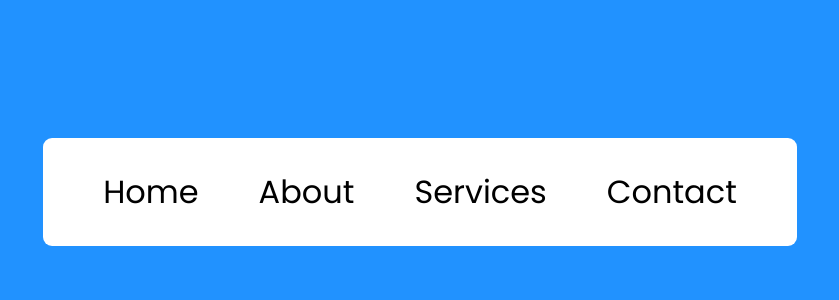
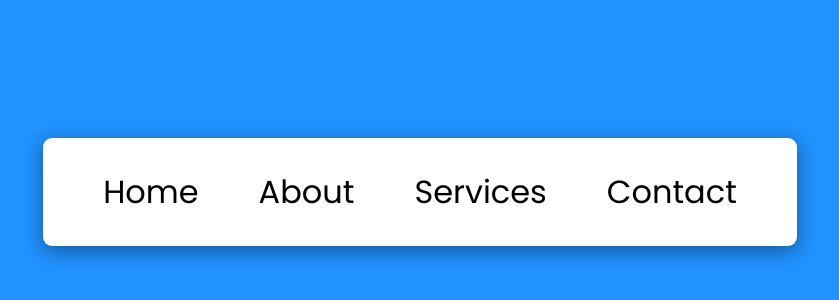
Before and after one commit to David-111409/Practice-Projects-00, a plain HTML site: page Navigation Menu Hover Animation/index.html in a window 1280 px wide. Shown: the part 208-508 px from the top of the page, without its empty margins (220-1059 px from the left). Drawn offline with Linux system fonts and the light colour scheme.

Commit message:
Update style.css

```diff
--- a/Navigation Menu Hover Animation/style.css
+++ b/Navigation Menu Hover Animation/style.css
@@ -25,6 +25,8 @@ body{
     background-color: #fff;
     padding: 30px;
     border-radius: 9px;
+    box-shadow: 0 5px 20px rgba(0,0,0,0.4);
+
 }
 
 .nav ul li{
```
